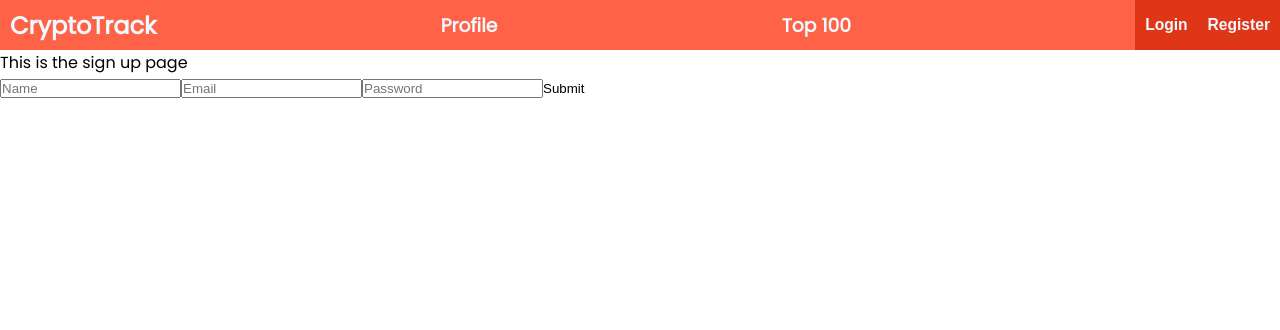
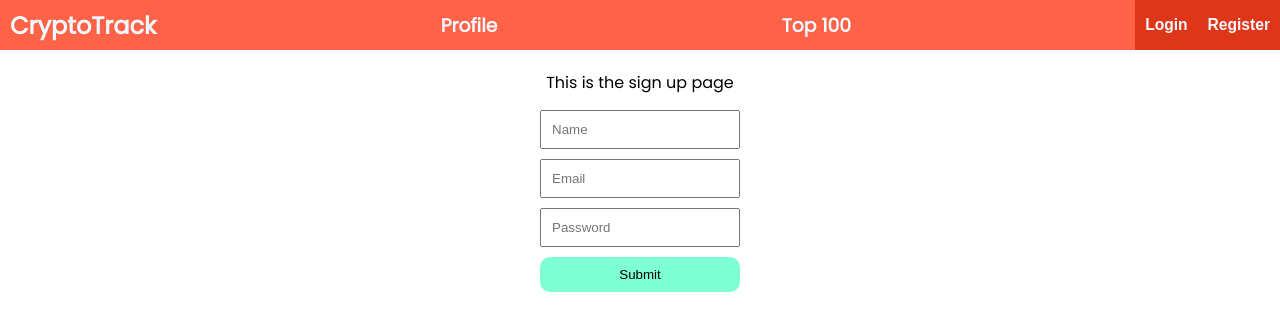
Before and after one commit to zsoobratty/cryptotracking, a React (Create React App) app in the folder client/: page /signup in a window 1280 px wide. Shown: the top 330 px of the page. Built offline with nearby package versions, Linux system fonts and the light colour scheme; no server answers.

Commit message:
Style signup form

```diff
--- a/client/src/App.css
+++ b/client/src/App.css
@@ -56,3 +56,33 @@ button {
 .Coin {
   color: black;
 }
+
+.SignUp {
+  box-sizing: border-box;
+  display: flex;
+  flex-direction: column;
+  padding: 20px;
+  align-items: center;
+}
+
+.SignUp-form {
+  display: flex;
+  flex-direction: column;
+  width: 200px;
+  margin-top: 10px;
+}
+
+.SignUp-form input {
+  padding: 10px;
+  margin-top: 5px;
+  margin-bottom: 5px;
+}
+
+.SignUp-form button {
+  padding: 10px;
+  margin-top: 5px;
+  border: black;
+  border-radius: 10px;
+
+  background-color: aquamarine;
+}
--- a/client/src/components/SignIn.js
+++ b/client/src/components/SignIn.js
@@ -33,9 +33,9 @@ const SignIn = () => {
     }
 
     return (
-        <div>
+        <div className='SignIn'>
             This is the sign in page
-            <form>
+            <form className='SignIn-form'>
                 <input
                     type="text"
                     placeholder="Email Address"
--- a/client/src/components/SignUp.js
+++ b/client/src/components/SignUp.js
@@ -42,7 +42,7 @@ const SignUp = () => {
     return (
         <div className='SignUp'>
             This is the sign up page
-            <form>
+            <form className='SignUp-form'>
                 <input
                     type="text"
                     placeholder="Name"
```
